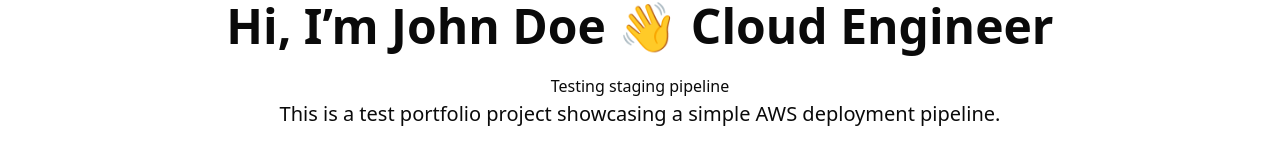
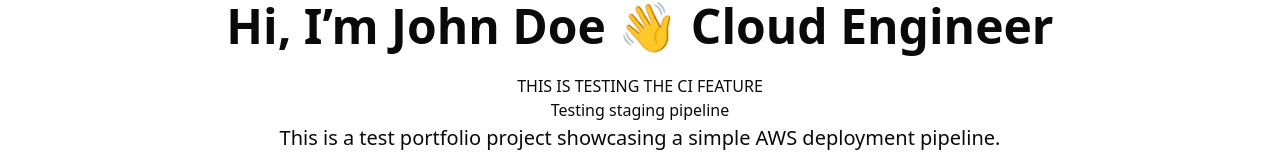
Before and after one commit to arionnagappen/amplify_hosting, a Next.js app in the folder portfolio/: page / in a window 1280 px wide. Shown: the part 225-389 px from the top of the page. Built offline with nearby package versions, Linux system fonts and the light colour scheme.

Commit message:
Testing the CI feature

```diff
--- a/portfolio/src/app/page.tsx
+++ b/portfolio/src/app/page.tsx
@@ -64,6 +64,8 @@ export default function Portfolio() {
             <h1 className="text-4xl md:text-5xl font-bold mb-6 text-dark-blue">
               Hi, I&rsquo;m John Doe 👋 Cloud Engineer
             </h1>
+            <h1>THIS IS TESTING THE CI FEATURE</h1>
+
             <p>Testing staging pipeline</p>
             <p className="text-xl text-text-gray mb-8 max-w-3xl mx-auto leading-relaxed">
               This is a test portfolio project showcasing a simple AWS deployment pipeline.
```
